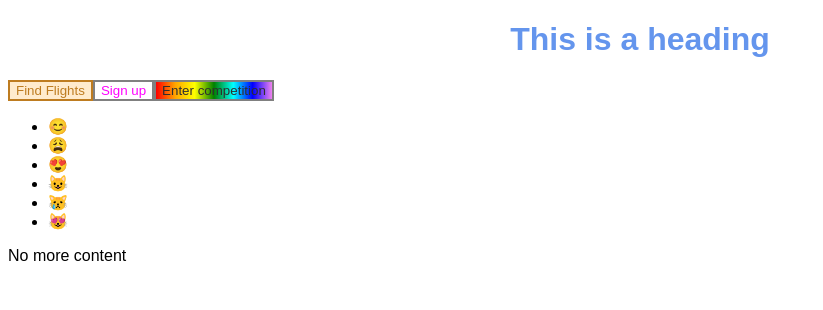
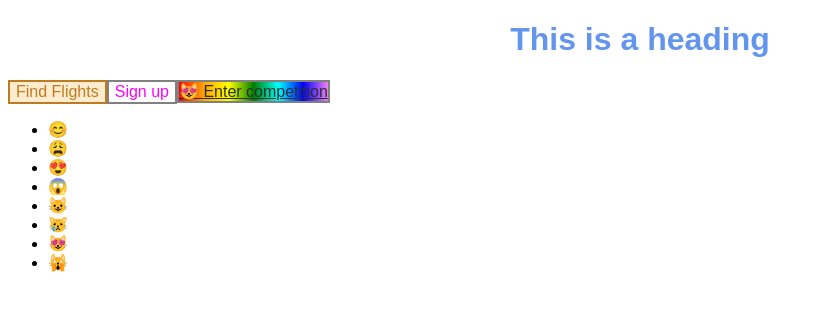
Before and after one commit to hannah-be/react-flight-booking, a React (Create React App) app: page / in a window 1280 px wide. Shown: the top 310 px of the page, without its empty margins (0-823 px from the left). Built offline with nearby package versions, Linux system fonts and the light colour scheme.

Commit message:
Refactor buttons

```diff
--- a/src/App.css
+++ b/src/App.css
@@ -2,3 +2,7 @@ h1 {
   color: cornflowerblue;
   text-align: center;
 }
+
+/* li {
+  transform: scaleY(-1);
+} */
--- a/src/App.js
+++ b/src/App.js
@@ -9,18 +9,27 @@ class App extends Component {
     return (
       <div className="App">
         <h1>This is a heading</h1>
-        <Button title='Find Flights' primary />
-        <Button title="Sign up" />
-        <Button title='Enter competition' magic />
+        <Button primary >
+          Find Flights
+        </Button>
+        <Button>
+          Sign up
+        </Button>
+        <Button magic href="/competition">
+          <Emoji cat emotion='love' />
+          { ' ' }
+          Enter competition
+          </Button>
         <ul>
           <li><Emoji /></li>
           <li><Emoji emotion = 'sad' /></li>
           <li><Emoji emotion = 'love' /></li>
+          <li><Emoji emotion = 'fear' /></li>
           <li><Emoji cat /></li>
           <li><Emoji cat emotion = 'sad' /></li>
           <li><Emoji cat emotion = 'love' /></li>
+          <li><Emoji cat emotion = 'fear' /></li>
           </ul>
-        <p>No more content</p>
       </div>
     );
   }
--- a/src/components/Button.js
+++ b/src/components/Button.js
@@ -1,9 +1,10 @@
 import React from 'react';
 
 function Button({
-  title,
+  children,
   primary = false,
-  magic  = false
+  magic  = false,
+  href
 }) {
   let className = 'btn'
 
@@ -15,11 +16,28 @@ function Button({
     className += ' btn--rainbow'
   }
 
+  const renderLink = !!href
+  const Component = renderLink ? 'a' : 'button'
+
   return (
-    <button className={ className }>
-      { title }
-    </button>
+    <Component href={ href } className={ className }>
+    { children }
+    </Component>
   )
+
+  // if (renderLink) {
+  //   return (
+  //     <a href={ href } className={ className }>
+  //       { children }
+  //       </a>
+  //   )
+  // } else {
+  //   return (
+  //     <button className={ className }>
+  //       { children }
+  //     </button>
+  //   )
+  // }
 }
 
 export default Button
--- a/src/components/Emoji.js
+++ b/src/components/Emoji.js
@@ -10,6 +10,8 @@ function Emoji({
         text = '😿'
     } else if (emotion === 'love'){
         text = '😻'
+    } else if (emotion === 'fear'){
+        text = '🙀'
    } else {
       text = '😺'
     }
@@ -18,6 +20,8 @@ function Emoji({
         text = '😩'
     } else if (emotion === 'love') {
         text = '😍'
+    } else if (emotion === 'fear') {
+        text = '😱'
     } else {
       text = '😊'
     }
--- a/src/index.css
+++ b/src/index.css
@@ -5,6 +5,10 @@ body {
 }
 
 .btn {
+  font-size: inherit;
+  box-sizing: 1;
+  display: inline-block;
+
   background-color: white;
   color: fuchsia;
   border: 2px solid gray;
```
